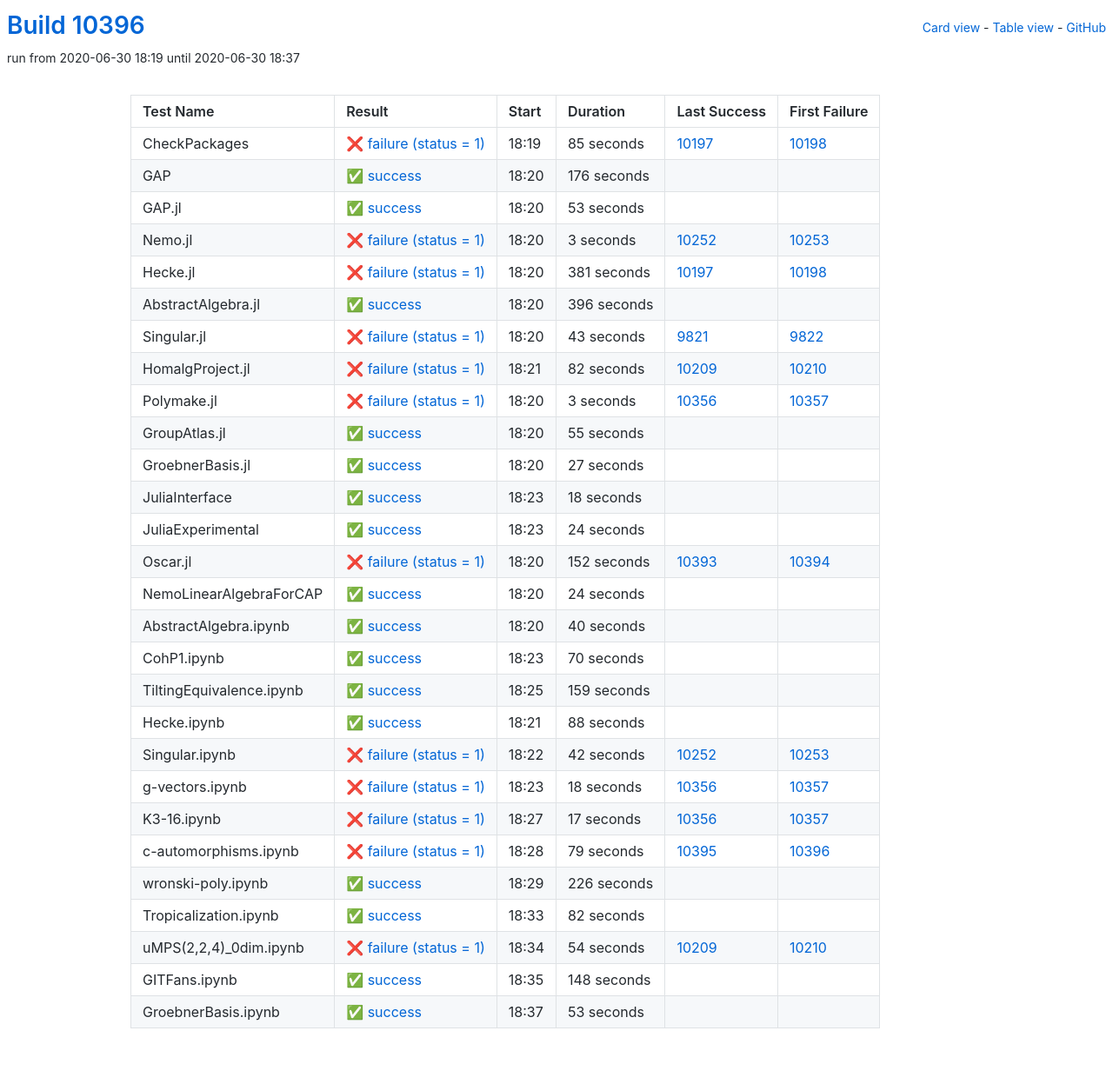
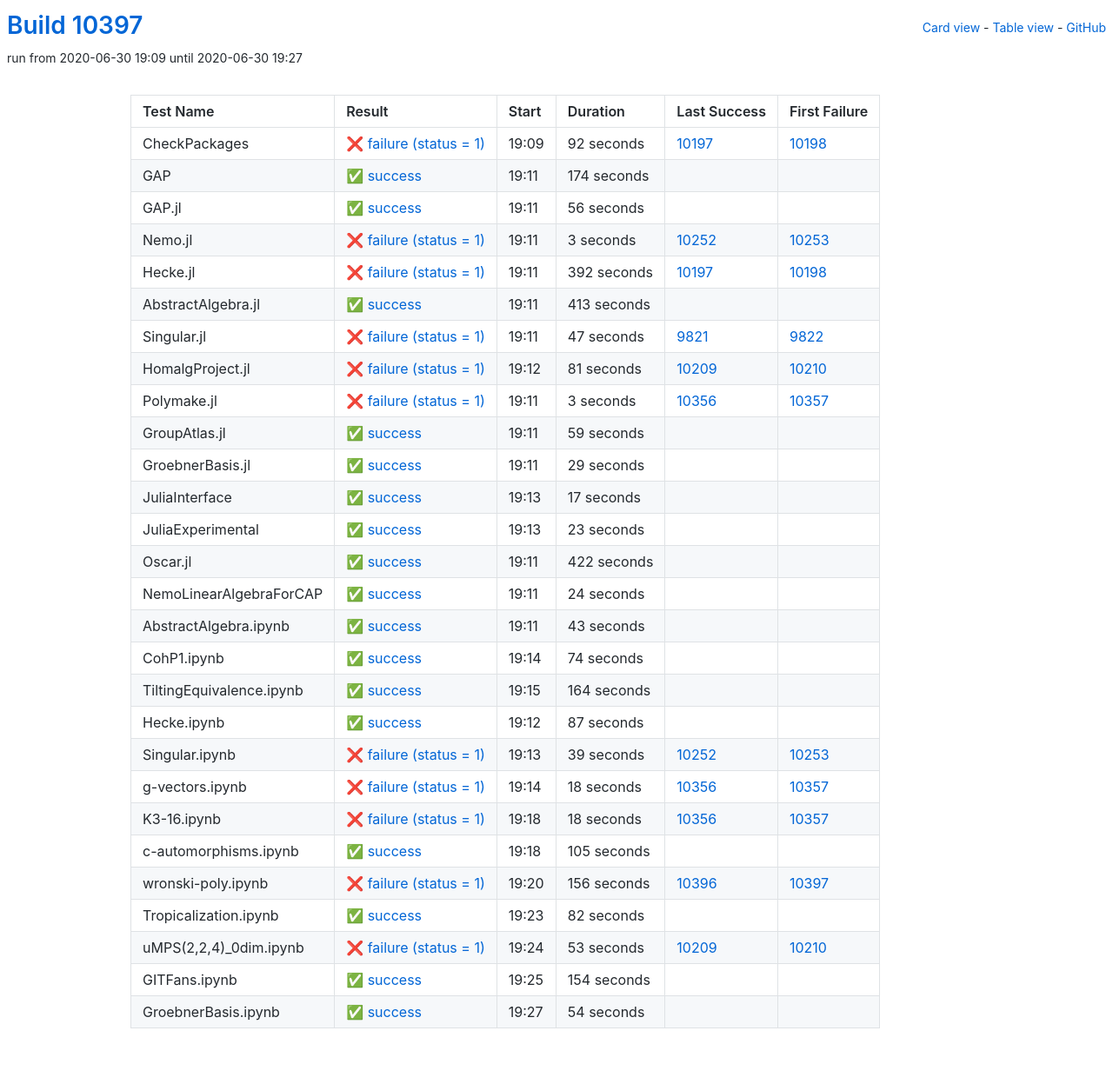
Before and after one commit to oscar-system/oscar-ci-status, a Jekyll site: the page built from table.html, in a window 1280 px wide. Shown: the whole page at 87% size. Built offline with Jekyll 4.4.1, drawn with Linux system fonts in a browser that asks for light colours.

Commit message:
Build #10397

```diff
--- a/_data/ci.yml
+++ b/_data/ci.yml
@@ -1,6 +1,6 @@
 ---
-build: 10396
-build_url: https://oscarci.mathematik.uni-kl.de/job/oscar/10396/
+build: 10397
+build_url: https://oscarci.mathematik.uni-kl.de/job/oscar/10397/
 job: oscar
 organization: oscar-system
 repo: oscar-ci-status
@@ -8,44 +8,44 @@
 tests:
 - name: CheckPackages
   id: checkpackages
-  log: https://oscarci.mathematik.uni-kl.de/job/oscar/10396/artifact/logs/build-10396/CheckPackages.log
-  start: 2020-06-30 18:19
+  log: https://oscarci.mathematik.uni-kl.de/job/oscar/10397/artifact/logs/build-10397/CheckPackages.log
+  start: 2020-06-30 19:09
   success: false
   exitcode: 1
   status: failure
-  duration: 85
+  duration: 92
   last_success: 10197
   last_success_url: https://oscarci.mathematik.uni-kl.de/job/oscar/10197/
   first_failure: 10198
   first_failure_url: https://oscarci.mathematik.uni-kl.de/job/oscar/10198/
 - name: GAP
   id: gap
-  log: https://oscarci.mathematik.uni-kl.de/job/oscar/10396/artifact/logs/build-10396/GAP.log
-  start: 2020-06-30 18:20
+  log: https://oscarci.mathematik.uni-kl.de/job/oscar/10397/artifact/logs/build-10397/GAP.log
+  start: 2020-06-30 19:11
   success: true
   exitcode: 0
   status: success
-  duration: 176
+  duration: 174
   last_success: false
   last_success_url:
   first_failure: false
   first_failure_url:
 - name: GAP.jl
   id: gap-jl
-  log: https://oscarci.mathematik.uni-kl.de/job/oscar/10396/artifact/logs/build-10396/GAP.jl.log
-  start: 2020-06-30 18:20
+  log: https://oscarci.mathematik.uni-kl.de/job/oscar/10397/artifact/logs/build-10397/GAP.jl.log
+  start: 2020-06-30 19:11
   success: true
   exitcode: 0
   status: success
-  duration: 53
+  duration: 56
   last_success: false
   last_success_url:
   first_failure: false
   first_failure_url:
 - name: Nemo.jl
   id: nemo-jl
-  log: https://oscarci.mathematik.uni-kl.de/job/oscar/10396/artifact/logs/build-10396/Nemo.jl.log
-  start: 2020-06-30 18:20
+  log: https://oscarci.mathematik.uni-kl.de/job/oscar/10397/artifact/logs/build-10397/Nemo.jl.log
+  start: 2020-06-30 19:11
   success: false
   exitcode: 1
   status: failure
@@ -56,56 +56,56 @@
   first_failure_url: https://oscarci.mathematik.uni-kl.de/job/oscar/10253/
 - name: Hecke.jl
   id: hecke-jl
-  log: https://oscarci.mathematik.uni-kl.de/job/oscar/10396/artifact/logs/build-10396/Hecke.jl.log
-  start: 2020-06-30 18:20
+  log: https://oscarci.mathematik.uni-kl.de/job/oscar/10397/artifact/logs/build-10397/Hecke.jl.log
+  start: 2020-06-30 19:11
   success: false
   exitcode: 1
   status: failure
-  duration: 381
+  duration: 392
   last_success: 10197
   last_success_url: https://oscarci.mathematik.uni-kl.de/job/oscar/10197/
   first_failure: 10198
   first_failure_url: https://oscarci.mathematik.uni-kl.de/job/oscar/10198/
 - name: AbstractAlgebra.jl
   id: abstractalgebra-jl
-  log: https://oscarci.mathematik.uni-kl.de/job/oscar/10396/artifact/logs/build-10396/AbstractAlgebra.jl.log
-  start: 2020-06-30 18:20
+  log: https://oscarci.mathematik.uni-kl.de/job/oscar/10397/artifact/logs/build-10397/AbstractAlgebra.jl.log
+  start: 2020-06-30 19:11
   success: true
   exitcode: 0
   status: success
-  duration: 396
+  duration: 413
   last_success: false
   last_success_url:
   first_failure: false
   first_failure_url:
 - name: Singular.jl
   id: singular-jl
-  log: https://oscarci.mathematik.uni-kl.de/job/oscar/10396/artifact/logs/build-10396/Singular.jl.log
-  start: 2020-06-30 18:20
+  log: https://oscarci.mathematik.uni-kl.de/job/oscar/10397/artifact/logs/build-10397/Singular.jl.log
+  start: 2020-06-30 19:11
   success: false
   exitcode: 1
   status: failure
-  duration: 43
+  duration: 47
   last_success: 9821
   last_success_url: https://oscarci.mathematik.uni-kl.de/job/oscar/9821/
   first_failure: 9822
   first_failure_url: https://oscarci.mathematik.uni-kl.de/job/oscar/9822/
 - name: HomalgProject.jl
   id: homalgproject-jl
-  log: https://oscarci.mathematik.uni-kl.de/job/oscar/10396/artifact/logs/build-10396/HomalgProject.jl.log
-  start: 2020-06-30 18:21
+  log: https://oscarci.mathematik.uni-kl.de/job/oscar/10397/artifact/logs/build-10397/HomalgProject.jl.log
+  start: 2020-06-30 19:12
   success: false
   exitcode: 1
   status: failure
-  duration: 82
+  duration: 81
   last_success: 10209
   last_success_url: https://oscarci.mathematik.uni-kl.de/job/oscar/10209/
   first_failure: 10210
   first_failure_url: https://oscarci.mathematik.uni-kl.de/job/oscar/10210/
 - name: Polymake.jl
   id: polymake-jl
-  log: https://oscarci.mathematik.uni-kl.de/job/oscar/10396/artifact/logs/build-10396/Polymake.jl.log
-  start: 2020-06-30 18:20
+  log: https://oscarci.mathematik.uni-kl.de/job/oscar/10397/artifact/logs/build-10397/Polymake.jl.log
+  start: 2020-06-30 19:11
   success: false
   exitcode: 1
   status: failure
@@ -116,68 +116,68 @@
   first_failure_url: https://oscarci.mathematik.uni-kl.de/job/oscar/10357/
 - name: GroupAtlas.jl
   id: groupatlas-jl
-  log: https://oscarci.mathematik.uni-kl.de/job/oscar/10396/artifact/logs/build-10396/GroupAtlas.jl.log
-  start: 2020-06-30 18:20
+  log: https://oscarci.mathematik.uni-kl.de/job/oscar/10397/artifact/logs/build-10397/GroupAtlas.jl.log
+  start: 2020-06-30 19:11
   success: true
   exitcode: 0
   status: success
-  duration: 55
+  duration: 59
   last_success: false
   last_success_url:
   first_failure: false
   first_failure_url:
 - name: GroebnerBasis.jl
   id: groebnerbasis-jl
-  log: https://oscarci.mathematik.uni-kl.de/job/oscar/10396/artifact/logs/build-10396/GroebnerBasis.jl.log
-  start: 2020-06-30 18:20
+  log: https://oscarci.mathematik.uni-kl.de/job/oscar/10397/artifact/logs/build-10397/GroebnerBasis.jl.log
+  start: 2020-06-30 19:11
   success: true
   exitcode: 0
   status: success
-  duration: 27
+  duration: 29
   last_success: false
   last_success_url:
   first_failure: false
   first_failure_url:
 - name: JuliaInterface
   id: juliainterface
-  log: https://oscarci.mathematik.uni-kl.de/job/oscar/10396/artifact/logs/build-10396/JuliaInterface.log
-  start: 2020-06-30 18:23
+  log: https://oscarci.mathematik.uni-kl.de/job/oscar/10397/artifact/logs/build-10397/JuliaInterface.log
+  start: 2020-06-30 19:13
   success: true
   exitcode: 0
   status: success
-  duration: 18
+  duration: 17
   last_success: false
   last_success_url:
   first_failure: false
   first_failure_url:
 - name: JuliaExperimental
   id: juliaexperimental
-  log: https://oscarci.mathematik.uni-kl.de/job/oscar/10396/artifact/logs/build-10396/JuliaExperimental.log
-  start: 2020-06-30 18:23
+  log: https://oscarci.mathematik.uni-kl.de/job/oscar/10397/artifact/logs/build-10397/JuliaExperimental.log
+  start: 2020-06-30 19:13
   success: true
   exitcode: 0
   status: success
-  duration: 24
+  duration: 23
   last_success: false
   last_success_url:
   first_failure: false
   first_failure_url:
 - name: Oscar.jl
   id: oscar-jl
-  log: https://oscarci.mathematik.uni-kl.de/job/oscar/10396/artifact/logs/build-10396/Oscar.jl.log
-  start: 2020-06-30 18:20
-  success: false
-  exitcode: 1
-  status: failure
-  duration: 152
-  last_success: 10393
-  last_success_url: https://oscarci.mathematik.uni-kl.de/job/oscar/10393/
-  first_failure: 10394
-  first_failure_url: https://oscarci.mathematik.uni-kl.de/job/oscar/10394/
+  log: https://oscarci.mathematik.uni-kl.de/job/oscar/10397/artifact/logs/build-10397/Oscar.jl.log
+  start: 2020-06-30 19:11
+  success: true
+  exitcode: 0
+  status: success
+  duration: 422
+  last_success: false
+  last_success_url:
+  first_failure: false
+  first_failure_url:
 - name: NemoLinearAlgebraForCAP
   id: nemolinearalgebraforcap
-  log: https://oscarci.mathematik.uni-kl.de/job/oscar/10396/artifact/logs/build-10396/NemoLinearAlgebraForCAP.log
-  start: 2020-06-30 18:20
+  log: https://oscarci.mathematik.uni-kl.de/job/oscar/10397/artifact/logs/build-10397/NemoLinearAlgebraForCAP.log
+  start: 2020-06-30 19:11
   success: true
   exitcode: 0
   status: success
@@ -188,68 +188,68 @@
   first_failure_url:
 - name: AbstractAlgebra.ipynb
   id: abstractalgebra-ipynb
-  log: https://oscarci.mathematik.uni-kl.de/job/oscar/10396/artifact/logs/build-10396/AbstractAlgebra.ipynb.log
-  start: 2020-06-30 18:20
+  log: https://oscarci.mathematik.uni-kl.de/job/oscar/10397/artifact/logs/build-10397/AbstractAlgebra.ipynb.log
+  start: 2020-06-30 19:11
   success: true
   exitcode: 0
   status: success
-  duration: 40
+  duration: 43
   last_success: false
   last_success_url:
   first_failure: false
   first_failure_url:
 - name: CohP1.ipynb
   id: cohp1-ipynb
-  log: https://oscarci.mathematik.uni-kl.de/job/oscar/10396/artifact/logs/build-10396/CohP1.ipynb.log
-  start: 2020-06-30 18:23
+  log: https://oscarci.mathematik.uni-kl.de/job/oscar/10397/artifact/logs/build-10397/CohP1.ipynb.log
+  start: 2020-06-30 19:14
   success: true
   exitcode: 0
   status: success
-  duration: 70
+  duration: 74
   last_success: false
   last_success_url:
   first_failure: false
   first_failure_url:
 - name: TiltingEquivalence.ipynb
   id: tiltingequivalence-ipynb
-  log: https://oscarci.mathematik.uni-kl.de/job/oscar/10396/artifact/logs/build-10396/TiltingEquivalence.ipynb.log
-  start: 2020-06-30 18:25
+  log: https://oscarci.mathematik.uni-kl.de/job/oscar/10397/artifact/logs/build-10397/TiltingEquivalence.ipynb.log
+  start: 2020-06-30 19:15
   success: true
   exitcode: 0
   status: success
-  duration: 159
+  duration: 164
   last_success: false
   last_success_url:
   first_failure: false
   first_failure_url:
 - name: Hecke.ipynb
   id: hecke-ipynb
-  log: https://oscarci.mathematik.uni-kl.de/job/oscar/10396/artifact/logs/build-10396/Hecke.ipynb.log
-  start: 2020-06-30 18:21
+  log: https://oscarci.mathematik.uni-kl.de/job/oscar/10397/artifact/logs/build-10397/Hecke.ipynb.log
+  start: 2020-06-30 19:12
   success: true
   exitcode: 0
   status: success
-  duration: 88
+  duration: 87
   last_success: false
   last_success_url:
   first_failure: false
   first_failure_url:
 - name: Singular.ipynb
   id: singular-ipynb
-  log: https://oscarci.mathematik.uni-kl.de/job/oscar/10396/artifact/logs/build-10396/Singular.ipynb.log
-  start: 2020-06-30 18:22
+  log: https://oscarci.mathematik.uni-kl.de/job/oscar/10397/artifact/logs/build-10397/Singular.ipynb.log
+  start: 2020-06-30 19:13
   success: false
   exitcode: 1
   status: failure
-  duration: 42
+  duration: 39
   last_success: 10252
   last_success_url: https://oscarci.mathematik.uni-kl.de/job/oscar/10252/
   first_failure: 10253
   first_failure_url: https://oscarci.mathematik.uni-kl.de/job/oscar/10253/
 - name: g-vectors.ipynb
   id: g-vectors-ipynb
-  log: https://oscarci.mathematik.uni-kl.de/job/oscar/10396/artifact/logs/build-10396/g-vectors.ipynb.log
-  start: 2020-06-30 18:23
+  log: https://oscarci.mathematik.uni-kl.de/job/oscar/10397/artifact/logs/build-10397/g-vectors.ipynb.log
+  start: 2020-06-30 19:14
   success: false
   exitcode: 1
   status: failure
@@ -260,44 +260,44 @@
   first_failure_url: https://oscarci.mathematik.uni-kl.de/job/oscar/10357/
 - name: K3-16.ipynb
   id: k3-16-ipynb
-  log: https://oscarci.mathematik.uni-kl.de/job/oscar/10396/artifact/logs/build-10396/K3-16.ipynb.log
-  start: 2020-06-30 18:27
+  log: https://oscarci.mathematik.uni-kl.de/job/oscar/10397/artifact/logs/build-10397/K3-16.ipynb.log
+  start: 2020-06-30 19:18
   success: false
   exitcode: 1
   status: failure
-  duration: 17
+  duration: 18
   last_success: 10356
   last_success_url: https://oscarci.mathematik.uni-kl.de/job/oscar/10356/
   first_failure: 10357
   first_failure_url: https://oscarci.mathematik.uni-kl.de/job/oscar/10357/
 - name: c-automorphisms.ipynb
   id: c-automorphisms-ipynb
-  log: https://oscarci.mathematik.uni-kl.de/job/oscar/10396/artifact/logs/build-10396/c-automorphisms.ipynb.log
-  start: 2020-06-30 18:28
-  success: false
-  exitcode: 1
-  status: failure
-  duration: 79
-  last_success: 10395
-  last_success_url: https://oscarci.mathematik.uni-kl.de/job/oscar/10395/
-  first_failure: 10396
-  first_failure_url: https://oscarci.mathematik.uni-kl.de/job/oscar/10396/
-- name: wronski-poly.ipynb
-  id: wronski-poly-ipynb
-  log: https://oscarci.mathematik.uni-kl.de/job/oscar/10396/artifact/logs/build-10396/wronski-poly.ipynb.log
-  start: 2020-06-30 18:29
+  log: https://oscarci.mathematik.uni-kl.de/job/oscar/10397/artifact/logs/build-10397/c-automorphisms.ipynb.log
+  start: 2020-06-30 19:18
   success: true
   exitcode: 0
   status: success
-  duration: 226
+  duration: 105
   last_success: false
   last_success_url:
   first_failure: false
   first_failure_url:
+- name: wronski-poly.ipynb
+  id: wronski-poly-ipynb
+  log: https://oscarci.mathematik.uni-kl.de/job/oscar/10397/artifact/logs/build-10397/wronski-poly.ipynb.log
+  start: 2020-06-30 19:20
+  success: false
+  exitcode: 1
+  status: failure
+  duration: 156
+  last_success: 10396
+  last_success_url: https://oscarci.mathematik.uni-kl.de/job/oscar/10396/
+  first_failure: 10397
+  first_failure_url: https://oscarci.mathematik.uni-kl.de/job/oscar/10397/
 - name: Tropicalization.ipynb
   id: tropicalization-ipynb
-  log: https://oscarci.mathematik.uni-kl.de/job/oscar/10396/artifact/logs/build-10396/Tropicalization.ipynb.log
-  start: 2020-06-30 18:33
+  log: https://oscarci.mathematik.uni-kl.de/job/oscar/10397/artifact/logs/build-10397/Tropicalization.ipynb.log
+  start: 2020-06-30 19:23
   success: true
   exitcode: 0
   status: success
@@ -308,36 +308,36 @@
   first_failure_url:
 - name: uMPS(2,2,4)_0dim.ipynb
   id: umps-2-2-4-0dim-ipynb
-  log: https://oscarci.mathematik.uni-kl.de/job/oscar/10396/artifact/logs/build-10396/uMPS-2-2-4-_0dim.ipynb.log
-  start: 2020-06-30 18:34
+  log: https://oscarci.mathematik.uni-kl.de/job/oscar/10397/artifact/logs/build-10397/uMPS-2-2-4-_0dim.ipynb.log
+  start: 2020-06-30 19:24
   success: false
   exitcode: 1
   status: failure
-  duration: 54
+  duration: 53
   last_success: 10209
   last_success_url: https://oscarci.mathematik.uni-kl.de/job/oscar/10209/
   first_failure: 10210
   first_failure_url: https://oscarci.mathematik.uni-kl.de/job/oscar/10210/
 - name: GITFans.ipynb
   id: gitfans-ipynb
-  log: https://oscarci.mathematik.uni-kl.de/job/oscar/10396/artifact/logs/build-10396/GITFans.ipynb.log
-  start: 2020-06-30 18:35
+  log: https://oscarci.mathematik.uni-kl.de/job/oscar/10397/artifact/logs/build-10397/GITFans.ipynb.log
+  start: 2020-06-30 19:25
   success: true
   exitcode: 0
   status: success
-  duration: 148
+  duration: 154
   last_success: false
   last_success_url:
   first_failure: false
   first_failure_url:
 - name: GroebnerBasis.ipynb
   id: groebnerbasis-ipynb
-  log: https://oscarci.mathematik.uni-kl.de/job/oscar/10396/artifact/logs/build-10396/GroebnerBasis.ipynb.log
-  start: 2020-06-30 18:37
+  log: https://oscarci.mathematik.uni-kl.de/job/oscar/10397/artifact/logs/build-10397/GroebnerBasis.ipynb.log
+  start: 2020-06-30 19:27
   success: true
   exitcode: 0
   status: success
-  duration: 53
+  duration: 54
   last_success: false
   last_success_url:
   first_failure: false
```
Also changed, not shown: README.md.
